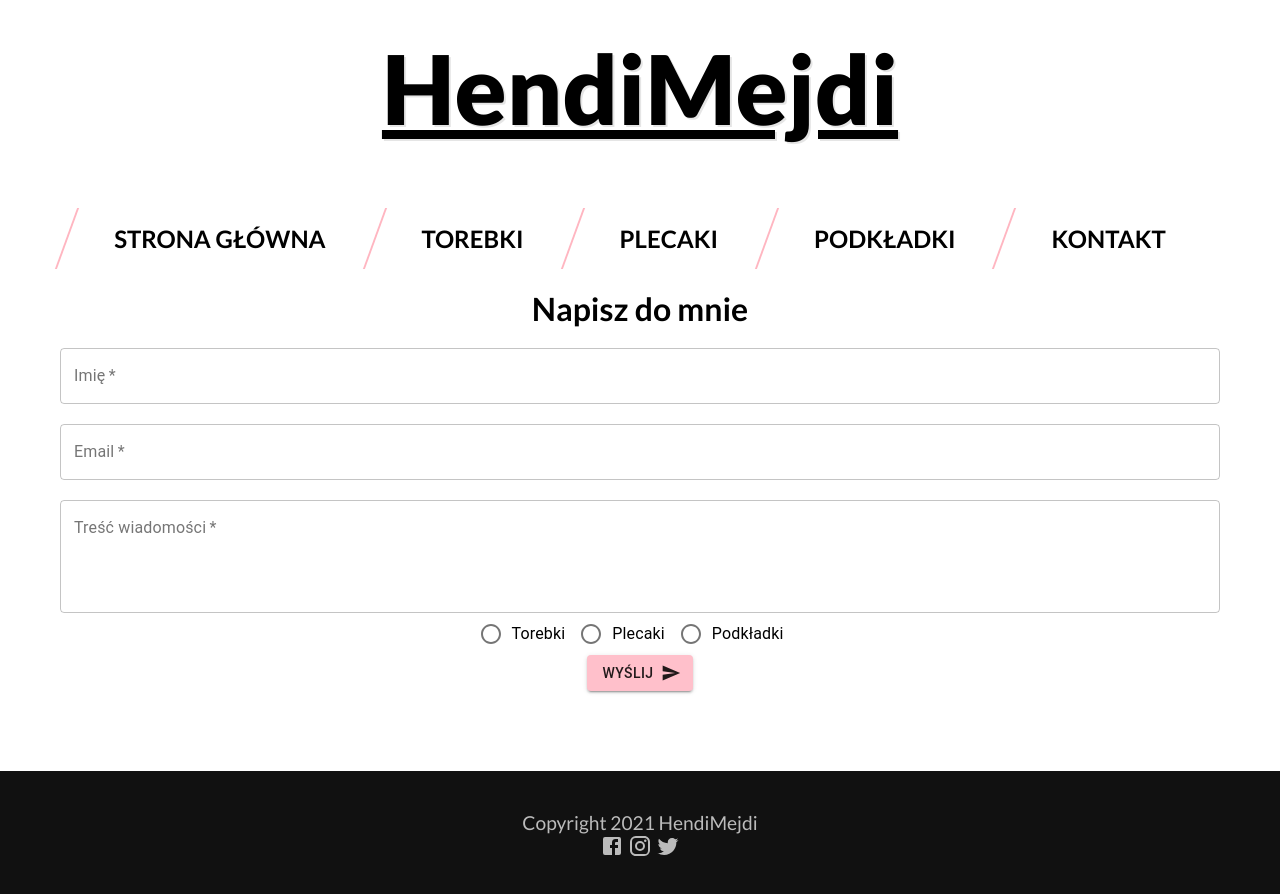
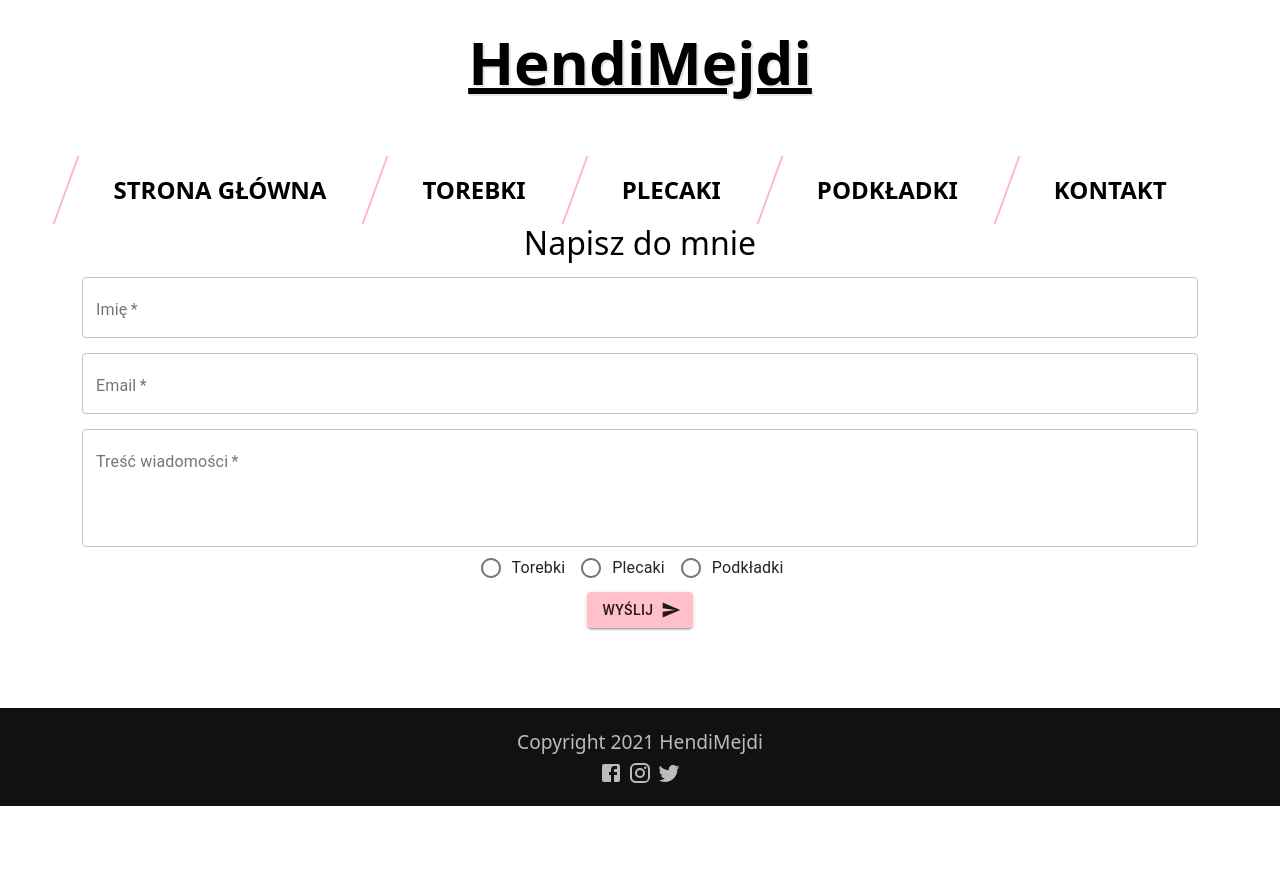
Before and after one commit to Piotr-Zacharski/hendimejdinc, a Next.js app: page /contact in a window 1280 px wide. Shown: the top 894 px of the page. After the commit the page ends 806 px from the top, so only its background shows below. Built offline with nearby package versions, Linux system fonts and the light colour scheme.

Commit message:
Added social icons and some layout changes

```diff
--- a/components/CardTwo.js
+++ b/components/CardTwo.js
@@ -8,6 +8,8 @@ import Button from '@material-ui/core/Button';
 import Typography from '@material-ui/core/Typography';
 import Link from 'next/link';
 import Image from 'next/image';
+import { Container, Grid } from '@material-ui/core';
+import { Col, Row } from 'react-bootstrap';
 
 
 const useStyles = makeStyles({
@@ -25,6 +27,7 @@ export default function CardTwo({ product }) {
   const classes = useStyles();
 
   return (
+
     <Card className={classes.root}>
       <CardActionArea>
       <Link href={'/products/' + slug}><Image
--- a/components/Layout.js
+++ b/components/Layout.js
@@ -3,6 +3,7 @@ import Nav from './Nav'
 import FacebookIcon from '@material-ui/icons/Facebook';
 import InstagramIcon from '@material-ui/icons/Instagram';
 import TwitterIcon from '@material-ui/icons/Twitter';
+import { Col, Container, Row } from 'react-bootstrap';
 
 
 export default function Layout({ children }) {
@@ -18,8 +19,12 @@ export default function Layout({ children }) {
                             </Link>
                         </header>
                         <Nav />
-
+                        <Container>
+                                <Row>
+                                    <Col xs={6} md={12}></Col>
                                         <div className="page-content">{ children }</div>
+                                </Row>
+                        </Container>
 
             <footer>Copyright 2021 HendiMejdi <br></br>
             <span className="social-fb"><Link href="/"><FacebookIcon /></Link> </span><span className="social-inst"><Link href="/"><InstagramIcon /></Link></span> <span className="social-tweet"><Link href="/"><TwitterIcon /></Link></span></footer>
--- a/package.json
+++ b/package.json
@@ -16,6 +16,7 @@
     "next": "10.2.3",
     "nprogress": "^0.2.0",
     "react": "17.0.2",
+    "react-bootstrap": "^1.6.1",
     "react-dom": "17.0.2",
     "styled-components": "^5.3.0"
   }
--- a/pages/_app.js
+++ b/pages/_app.js
@@ -2,6 +2,7 @@ import NProgress from 'nprogress'
 import '../styles/globals.css'
 import Layout from '../components/Layout'
 import Router from 'next/router'
+import 'bootstrap/dist/css/bootstrap.min.css'
 
 Router.events.on('routeChangeStart', () => NProgress.start());
 Router.events.on('routeChangeComplete', () => NProgress.done());
--- a/styles/globals.css
+++ b/styles/globals.css
@@ -51,10 +51,11 @@ header .intro {
 footer {
   background: #111;
   color: #bbb;
-  padding: 40px;
+  padding: 20px;
   text-align: center;
   margin-top: auto;
   font-size: 1.2rem;
+  width: 100%;
 }
 .page-content {
   max-width: 1200px;
```
Also changed, not shown: 1 other file (tests, documents, lock files or other folders). Lines whose indentation alone changed are shown as unchanged.
